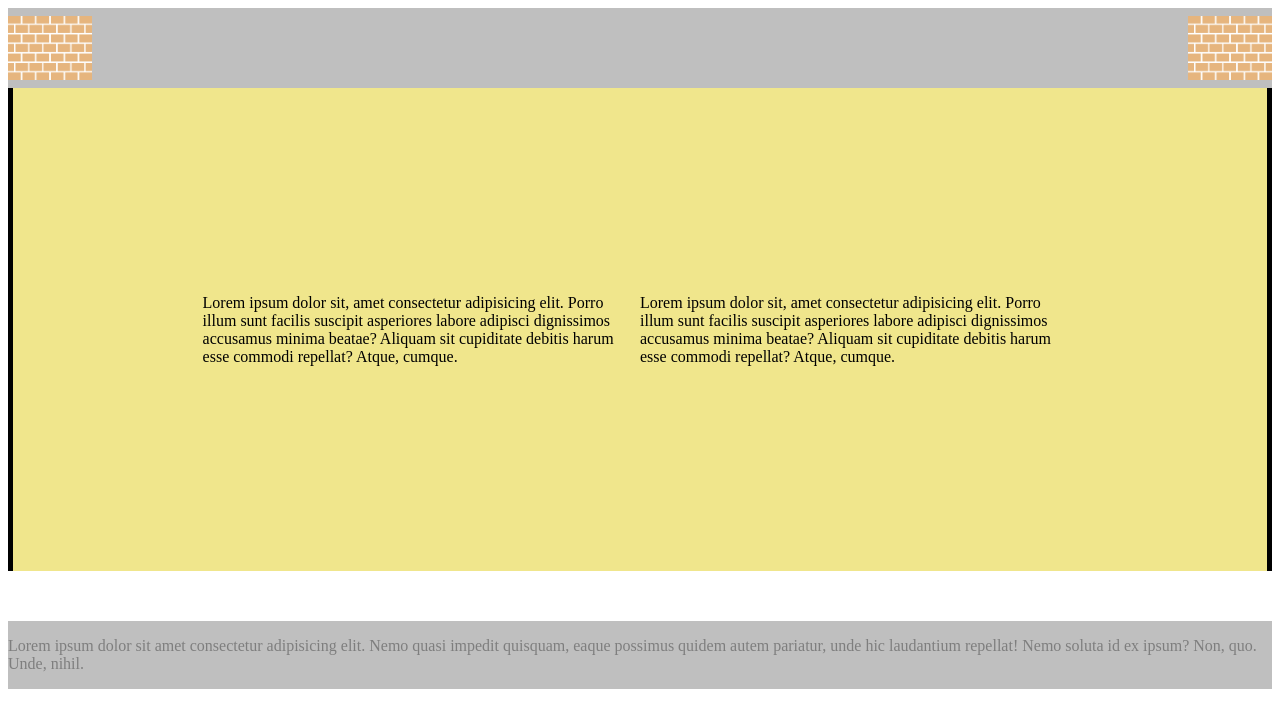
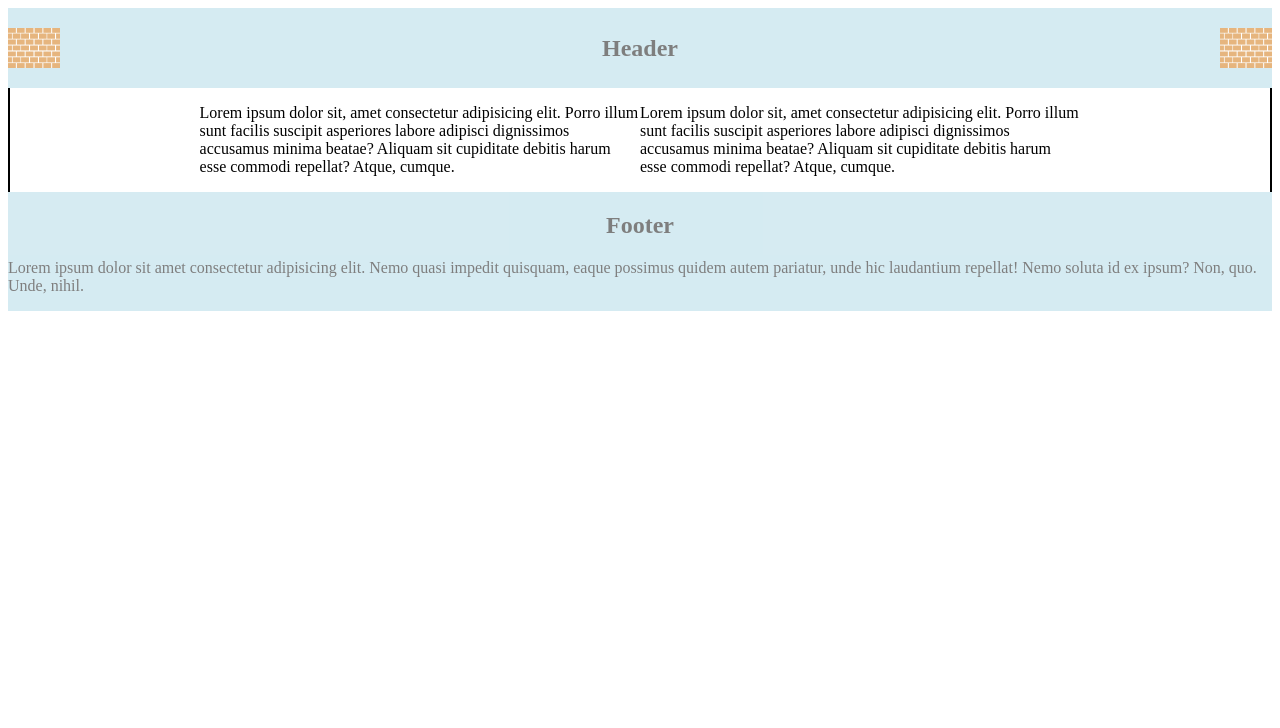
Before and after one commit to yuridali/web4abap, a plain HTML site: page HW2/task4.html in a window 1280 px wide. Drawn offline with Linux system fonts and the light colour scheme.

Commit message:
Signed-off-by: Yury Dalidovich <yury.dalidovich@LeverX.local>

```diff
--- a/HW2/style4.css
+++ b/HW2/style4.css
@@ -1,54 +1,36 @@
-div {
-    box-sizing: border-box;
+* {
+    overflow: auto;
 }
-
-#header {
+header {
     width: 100%;
     height: 10vh;
     display: flex;
-    flex-direction: row;
-    background-color: gray;
+    background-color: lightblue;
     justify-content: space-between;
     align-items: center;
-    position: relative;
+    opacity: 0.5;
+    object-fit: contain;
+}
+header:hover {
+    background-color: blue;
+}
+article {
+    width: 100%;
+    padding-left: 15%;
+    padding-right: 15%;
+    border-left: solid 2px black;
+    border-right: solid 2px black;
+    box-sizing: border-box;
+}
+#column {
+    width: 50%;
+}
+footer {
+    width: 100%;
+    max-height: 15vh;
+    background-color: lightblue;
     opacity: 0.5;
 }
-
-#header:hover {
-    background-color: lightgray;
-}
-
-#main {
-    width: 100%;
-    position: relative;
-    /* top: 10%; */
-    padding: 15%;
-    margin-bottom: 50px;
-    border-left: solid 5px black;
-    border-right: solid 5px black;
-    background-color: khaki;
-}
-
-#column {
-    width: 50%;
-    display: inline-block;
-    margin: 0;
-}
-
-#footer {
-    width: 100%;
-    max-height: 15vh;
-    position: relative;
-    background-color: gray;
-    opacity: 0.5;
-}
-
-#footer:hover {
+footer:hover {
     background-color: rgba(0, 0, 0, 1);
 }
-
-#page {
-    display: flex;
-    flex-direction: column;
-    position: relative;
-}
--- a/HW2/task4.html
+++ b/HW2/task4.html
@@ -10,12 +10,12 @@
  </head>
 
 <body>
-    <div id="page">
-        <div id="header">
-            <img src="./bricks.jpg" style="height: 80%">
-            <img src="./bricks.jpg" style="height: 80%">
-        </div>
-        <div id="main">
+    <header>
+        <img src="./bricks.jpg" style="height: 50%">
+        <h2>Header</h2>
+        <img src="./bricks.jpg" style="height: 50%">
+    </header>
+    <article>
         <div id="column" style="float:left;">
             <p>Lorem ipsum dolor sit, amet consectetur adipisicing elit. Porro illum sunt
                 facilis suscipit asperiores labore adipisci dignissimos accusamus minima beatae? Aliquam sit
@@ -28,13 +28,14 @@
                 cupiditate
                 debitis harum esse commodi repellat? Atque, cumque.</p>
         </div>
-        </div>
-        <div id="footer">
+    </article>
+    <footer>
+        <h2 style="text-align: center">Footer</h2>
         <p>Lorem ipsum dolor sit amet consectetur adipisicing elit. Nemo quasi impedit quisquam, eaque possimus
             quidem
             autem pariatur, unde hic laudantium repellat! Nemo soluta id ex ipsum? Non, quo. Unde, nihil.</p>
-        </div>
-    </div>
+
+    </footer>
 </body>
 
 </html>
```
Also changed, not shown: HW2/style3.css (+4 -54 lines), HW2/task3.html (+4 -26 lines). Lines whose indentation alone changed are shown as unchanged.
